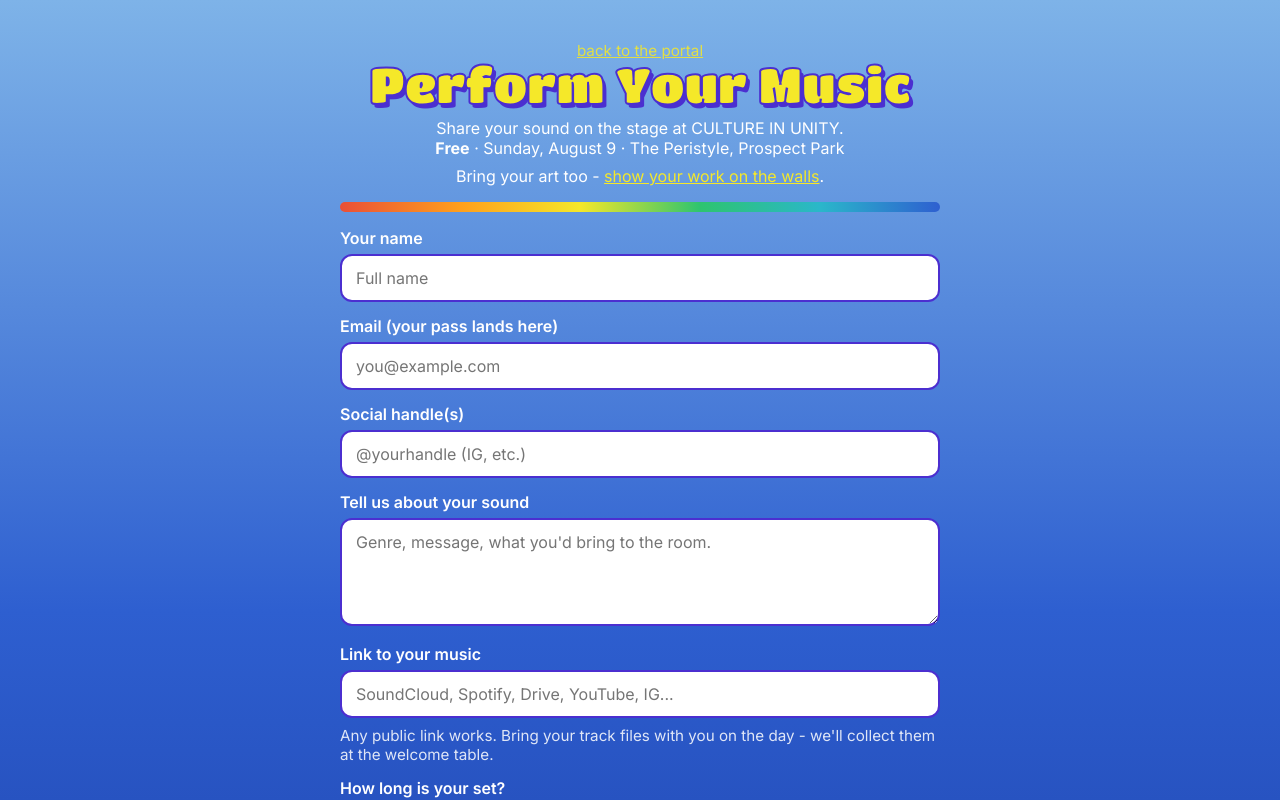
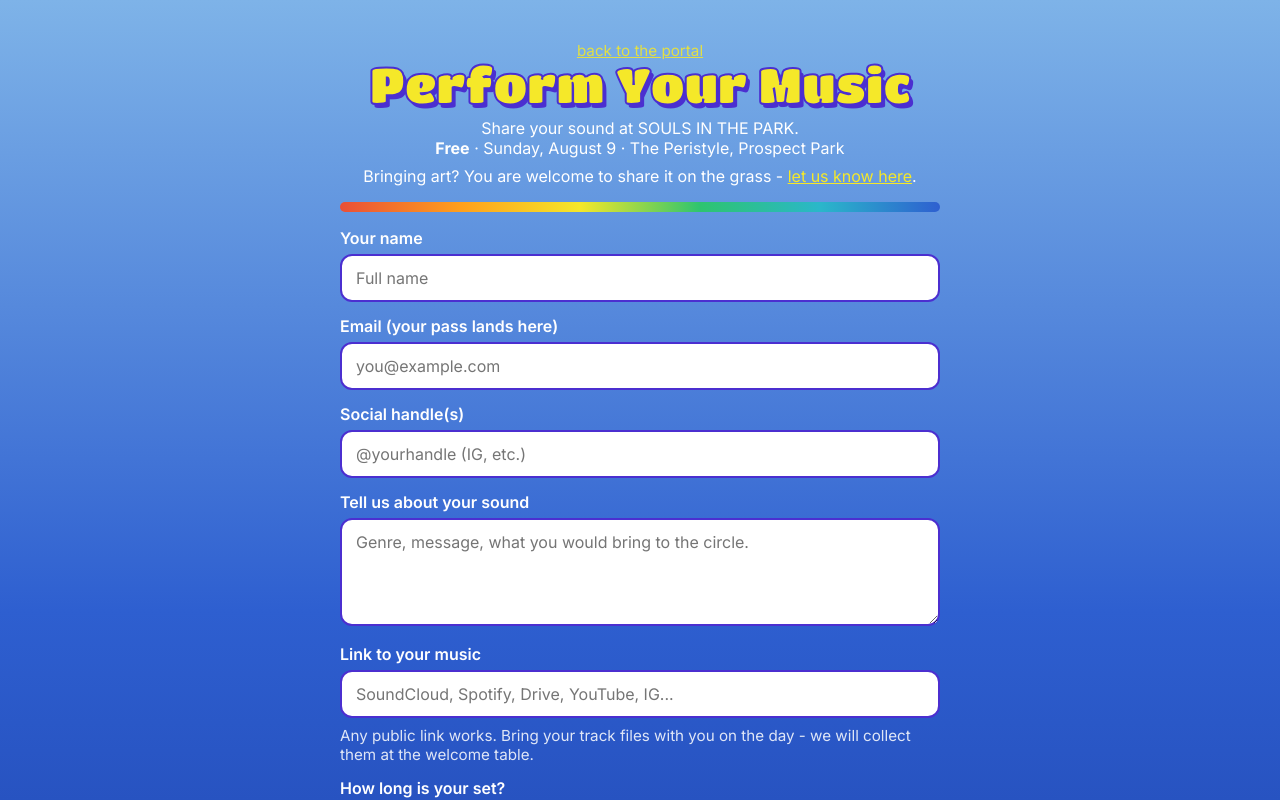
Before and after one commit to soulprinttribe/culture-in-unity, a Next.js app: page /submit/perform in a window 1280 px wide. Shown: the top 800 px of the page. Built offline with nearby package versions, Linux system fonts and the light colour scheme; no server answers.

Commit message:
Update SubmitForm.jsx

```diff
--- a/components/SubmitForm.jsx
+++ b/components/SubmitForm.jsx
@@ -1,8 +1,6 @@
 "use client";
 
-// Self-serve participant funnel (artist / vendor):
-// details + images  ->  sign the on-site agreement  ->  Stripe checkout.
-// No approval gate. Caps enforced server-side. Matches the site's sky world.
+// Self-serve participant funnel (artist / performer / vendor).
 
 import { useEffect, useState } from "react";
 import Link from "next/link";
@@ -57,7 +55,7 @@ export default function SubmitForm({ role }) {
   function validateDetails() {
     if (!name.trim()) return "Please enter your " + (isArtist || isPerformer ? "name" : "brand / name") + ".";
     if (!/^\S+@\S+\.\S+$/.test(email)) return "Please enter a valid email - your pass is sent there.";
-    if (isArtist && !title.trim()) return "Please give your work a title - it becomes your wall card.";
+    if (isArtist && !title.trim()) return "Please give your work a title.";
     if (!description.trim()) {
       if (isArtist) return "Please describe your work.";
       if (isPerformer) return "Please tell us about your sound.";
@@ -134,10 +132,10 @@ export default function SubmitForm({ role }) {
       </h1>
       <p className="center mt-1">
         {isArtist
-          ? "Display and sell your original work at CULTURE IN UNITY."
+          ? "Bring your original work and share it on the grass at " + EVENT.name + "."
           : isPerformer
-          ? "Share your sound on the stage at CULTURE IN UNITY."
-          : "Bring your goods to the marketplace at CULTURE IN UNITY."}
+          ? "Share your sound at " + EVENT.name + "."
+          : "Bring your goods to the marketplace at " + EVENT.name + "."}
         <br />
         <strong>{r.feeLabel}</strong> &middot; {EVENT.dateLabel} &middot; {EVENT.venueName}
       </p>
@@ -147,7 +145,7 @@ export default function SubmitForm({ role }) {
           {isArtist ? (
             <>Bring your sound too - <Link href="/submit/perform">submit your music to perform</Link>.</>
           ) : (
-            <>Bring your art too - <Link href="/submit/artist">show your work on the walls</Link>.</>
+            <>Bringing art? You are welcome to share it on the grass - <Link href="/submit/artist">let us know here</Link>.</>
           )}
         </p>
       )}
@@ -159,7 +157,7 @@ export default function SubmitForm({ role }) {
       {soldOut ? (
         <div className="card center mt-3">
           <h3>Spots are full</h3>
-          <p className="mt-2">All {r.label.toLowerCase()} spots for this event have been claimed. Thank you for the love - reply to any of our emails to join the waitlist.</p>
+          <p className="mt-2">All {r.label.toLowerCase()} spots for this gathering have been claimed. Thank you for the love - reply to any of our emails to join the waitlist.</p>
         </div>
       ) : step === 1 ? (
         <form onSubmit={goContract}>
@@ -175,7 +173,7 @@ export default function SubmitForm({ role }) {
           {isArtist ? (
             <>
               <label htmlFor="title">Title of your work</label>
-              <input id="title" value={title} onChange={(e) => setTitle(e.target.value)} placeholder="Shown on your wall card" />
+              <input id="title" value={title} onChange={(e) => setTitle(e.target.value)} placeholder="Shown beside your piece" />
 
               <label htmlFor="medium">Medium</label>
               <input id="medium" value={medium} onChange={(e) => setMedium(e.target.value)} placeholder="Acrylic, photography, digital print..." />
@@ -187,7 +185,7 @@ export default function SubmitForm({ role }) {
               </select>
 
               <label htmlFor="dimensions">Size / dimensions</label>
-              <input id="dimensions" value={dimensions} onChange={(e) => setDimensions(e.target.value)} placeholder='e.g. 24" x 36", or screen size' />
+              <input id="dimensions" value={dimensions} onChange={(e) => setDimensions(e.target.value)} placeholder="Roughly how big is it?" />
 
               <label htmlFor="description">Tell us about your work</label>
               <textarea id="description" rows={4} value={description} onChange={(e) => setDescription(e.target.value)} placeholder="This + your title become the card beside your piece." />
@@ -207,11 +205,11 @@ export default function SubmitForm({ role }) {
           ) : isPerformer ? (
             <>
               <label htmlFor="description">Tell us about your sound</label>
-              <textarea id="description" rows={4} value={description} onChange={(e) => setDescription(e.target.value)} placeholder="Genre, message, what you'd bring to the room." />
+              <textarea id="description" rows={4} value={description} onChange={(e) => setDescription(e.target.value)} placeholder="Genre, message, what you would bring to the circle." />
 
               <label htmlFor="musicLink">Link to your music</label>
               <input id="musicLink" value={musicLink} onChange={(e) => setMusicLink(e.target.value)} placeholder="SoundCloud, Spotify, Drive, YouTube, IG..." />
-              <p className="muted mt-1">Any public link works. Bring your track files with you on the day - we&apos;ll collect them at the welcome table.</p>
+              <p className="muted mt-1">Any public link works. Bring your track files with you on the day - we will collect them at the welcome table.</p>
 
               <label htmlFor="setLength">How long is your set?</label>
               <select id="setLength" value={setLength} onChange={(e) => setSetLength(e.target.value)}>
@@ -282,7 +280,7 @@ export default function SubmitForm({ role }) {
           </p>
           <p className="muted center mt-1">
             {isFree
-              ? "No fee for this gathering. We'll email you to confirm your spot."
+              ? "No fee for this gathering. We will email you to confirm your spot."
               : "Secure checkout by Stripe. Your " + r.feeLabel + " fee is non-refundable, except if SOULPRINT revokes your spot for misalignment (full refund)."}
           </p>
         </form>
```
